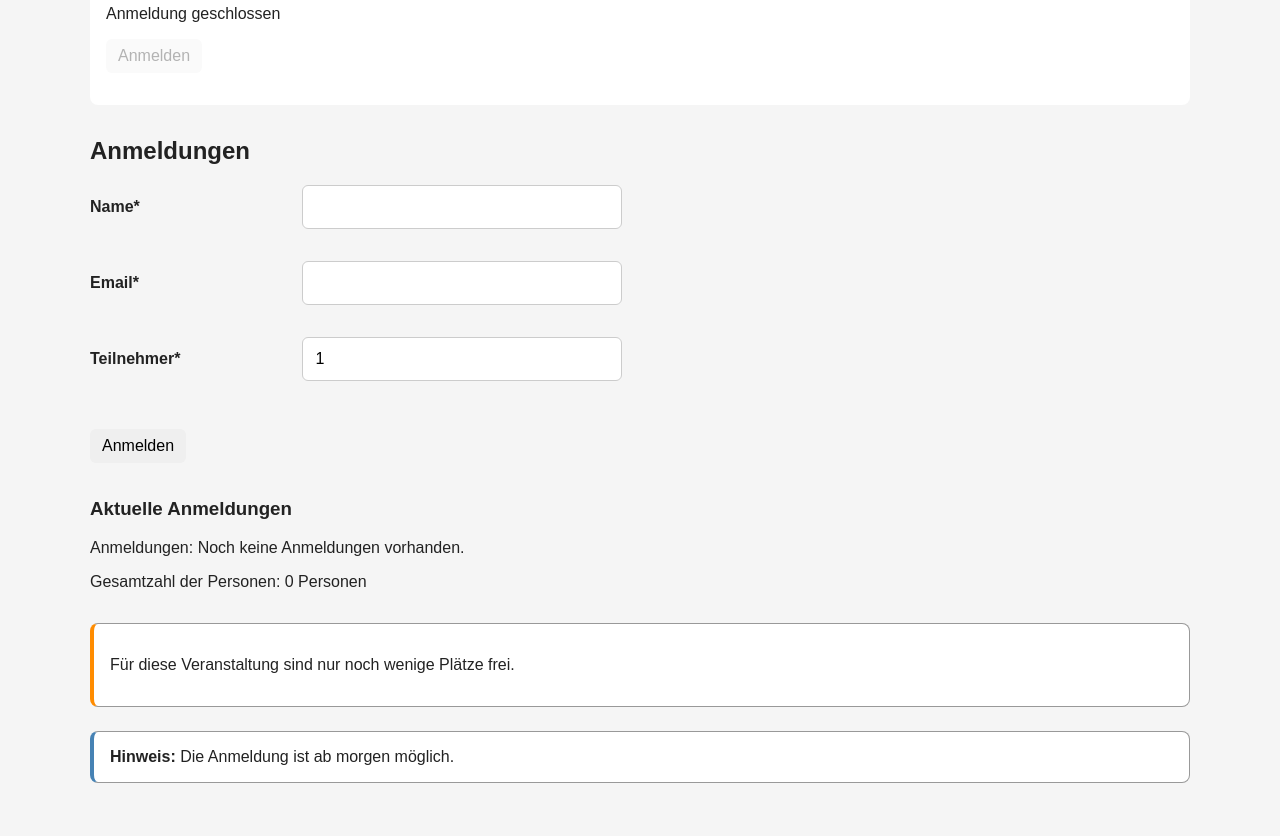
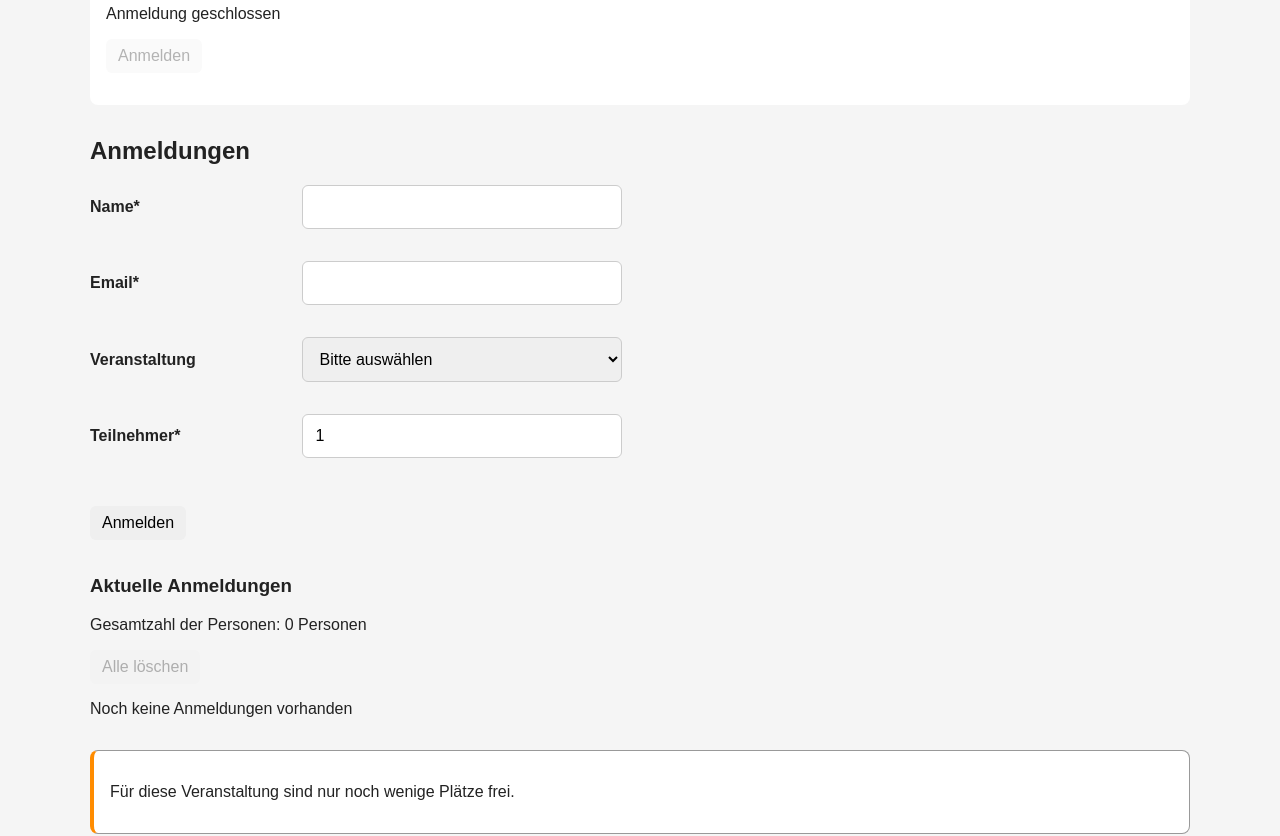
Before and after one commit to tzschoe/eventplanner, a React (Vite) app: page / in a window 1280 px wide. Shown: the part 1540-2376 px from the top of the page. Built offline with nearby package versions, Linux system fonts and the light colour scheme.

Commit message:
Finalize registration management day five

```diff
--- a/src/components/RegistrationForm.jsx
+++ b/src/components/RegistrationForm.jsx
@@ -1,4 +1,4 @@
-function RegistrationForm({formData, error, onChange, onSubmit}) {
+function RegistrationForm({formData, error, events, onChange, onSubmit}) {
     return(
         <form onSubmit={onSubmit}>
                 {error && (<p className="form-error">{error}</p>)}
@@ -11,8 +11,31 @@ function RegistrationForm({formData, error, onChange, onSubmit}) {
                     <input type="email" id="email" name="email" value={formData.email} onChange={onChange}/>
                 </div>
                 <div>
+                    <label htmlFor="eventId">Veranstaltung</label>{" "}
+                    <select name="eventId" id="eventId" value={formData.eventId} onChange={onChange}>
+                        <option value="">Bitte auswählen </option>
+                        {events.map((event) => {
+                            let statusText = "";
+                            if (event.seats === 0) {
+                                statusText = " - ausgebucht";
+                            } else if (!event.registrationOpen) {
+                                statusText = " - Anmeldung geschlossen";}
+
+                            return (
+                                <option
+                                    key={event.id}
+                                    value={event.id}
+                                    disabled={event.seats === 0 || !event.registrationOpen}
+                                >
+                                    {event.title}{statusText}
+                                </option>
+                            );
+                        })}
+                    </select>
+                </div>
+                <div>
                     <label htmlFor="participants">Teilnehmer*</label>{" "}
-                    <input type="number" id="participants" name="participants" min ="1" value={formData.participants} onChange={onChange}/>
+                    <input type="number" id="participants" name="participants" min ="1" value={isNaN(formData.participants) ? "" : formData.participants} onChange={onChange}/>
                 </div>
 
                 <button type="submit">Anmelden</button>
--- /dev/null
+++ b/src/components/RegistrationList.jsx
@@ -0,0 +1,27 @@
+function RegistrationList({registrations, events, onDelete}) {
+    if(registrations.length === 0) {
+        return(
+            <p>Noch keine Anmeldungen vorhanden</p>
+        );
+    }
+    return(
+        <div className="registration-list">
+            {registrations.map(
+                (registration) => {
+                    const event = events.find((event) => event.id == registration.eventId);
+                    return (
+                    <article key={registration.id} className="registration-card">
+                        <h4>{registration.name}</h4>
+                        <p>{registration.email}</p>
+                        <p>Veranstaltung: {" "} {event ? event.title : "Unbekanntes Event"}</p>
+                        <p>Teilnehmer:{" "} {registration.participants}</p>
+                        <button type="button" onClick={() => onDelete(registration.id)}>Löschen</button>
+                    </article>
+                    );
+                }
+            )}
+        </div>
+    );
+}
+
+export default RegistrationList;
--- a/src/components/RegistrationManager.jsx
+++ b/src/components/RegistrationManager.jsx
@@ -1,57 +1,99 @@
 import { useState } from "react";
 import RegistrationForm from "./RegistrationForm";
+import events from "../data/events";
+import RegistrationList from "./RegistrationList";
 
 function RegistrationManager() {
-    const [formData, setFormData] = useState({name: "", email: "", participants: 1});
+    const [formData, setFormData] = useState({name: "", email: "", participants: 1, eventId: ""});
     const [registrations, setRegistrations] = useState([]);
     const [error, setError] = useState("");
 
+    const participantsCount = registrations.reduce((sum, registration) => sum + registration.participants, 0);
+
     function handleChange(event){
         const { name, value } = event.target;
-        const newValue = name === "participants" ? Number(value) : value;
+
+        let newValue = value;
+
+        if(name === "participants") {
+            newValue = Number(value);
+        }
+
+        if(name === "eventId") {
+            newValue = value === "" ? "" : Number(value);
+        }
+
         setFormData({...formData, [name]: newValue});
     }
 
     function handleSubmit(event) {
         event.preventDefault();
+
         setError("");
         if(formData.name.trim() === "") {
             setError("Bitte geben Sie Ihren Namen ein!")
             return;
         }
+
         if(formData.email.trim() === "") {
             setError("Bitte geben Sie eine Email-Adresse an!")
             return;
         }
+
+        if(formData.eventId === "") {
+            setError("Bitte wählen Sie eine Veranstaltung aus!")
+            return;
+        }
+
         const newRegistration = {
-            id: Date.now(), name: formData.name, email: formData.email, participants: formData.participants
-        }
+            id: Date.now(),
+            name: formData.name,
+            email: formData.email,
+            participants: Number(formData.participants),
+            eventId: formData.eventId
+        };
+
         setRegistrations([...registrations, newRegistration]);
+        setFormData({ name: "", email: "", participants: 1, eventId: "" });
 
-        setFormData({name: "", email: "", participants: 1});
     }
 
-    const totalPeople = registrations.reduce((sum, current) => sum + current.participants, 0);
+    const totalPeople = registrations.reduce((sum, current) => {
+        const count = Number(current.participants);
+        return sum + (isNaN(count) ? 0 : count);
+    }, 0);
+
+    function handleDeleteRegistration(id) {
+        const confirmed = window.confirm("Registrierung wirklich löschen?");
+        if (!confirmed) {
+            return;
+        }
+        setRegistrations(registrations.filter((registration) => registration.id !== id));
+    }
 
     return(
         <section>
             <h2>Anmeldungen</h2>
 
-            <RegistrationForm formData={formData} error={error} onChange={handleChange} onSubmit={handleSubmit} />
+            <RegistrationForm formData={formData} error={error} events={events} onChange={handleChange} onSubmit={handleSubmit} />
 
             <h3>Aktuelle Anmeldungen</h3>
-            <p>Anmeldungen: {" "} {registrations.length === 0 ? "Noch keine Anmeldungen vorhanden." : registrations.length}</p>
-            <p>Gesamtzahl der Personen: {totalPeople} Personen</p>
 
-            {registrations.map(
-                (registration) => (
-                    <article key={registration.id} className="registration-card">
-                        <h4>{registration.name}</h4>
-                        <p>{registration.email}</p>
-                        <p>Teilnehmer:{" "} {registration.participants}</p>
-                    </article>
-                )
-            )}
+            <p>Gesamtzahl der Personen: {participantsCount} Personen</p>
+            <button
+                type="button"
+                onClick={() => {
+                    if (window.confirm("Wirklich ALLE Registrierungen löschen?")) {
+                        setRegistrations([]);
+                    }
+                }}
+                disabled={registrations.length === 0}
+            >
+                Alle löschen
+            </button>
+
+            <RegistrationList registrations={registrations} events={events} onDelete={handleDeleteRegistration} />
+
         </section>
     );
 }
```
